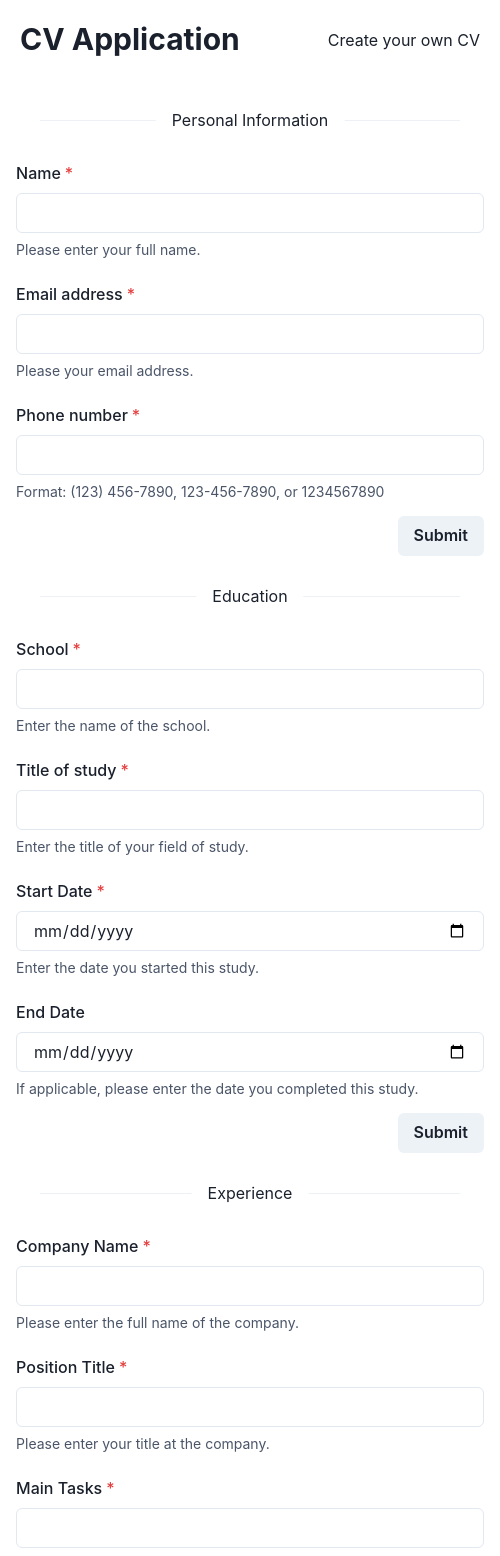
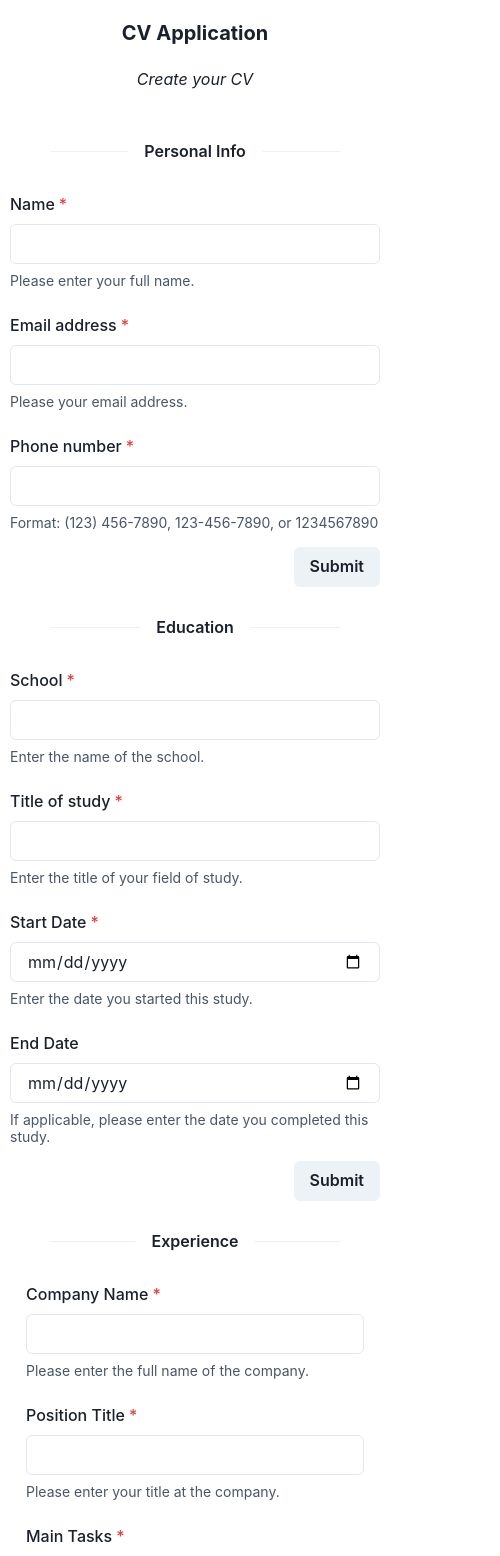
Before and after one commit to ForkEyeee/cv-application, a React (Vite) app: page / in a window 390 px wide. Shown: the top 1556 px of the page, 500 px wide, since content can reach past the window. Built offline with nearby package versions, Linux system fonts and the light colour scheme.

Commit message:
made app responsive and resizable for all screensizes

```diff
--- a/src/App.jsx
+++ b/src/App.jsx
@@ -1,10 +1,10 @@
 import { useState } from "react";
+import { Box, Flex, Button, Divider, AbsoluteCenter } from "@chakra-ui/react";
 import "./index.css";
-import { Box, Flex, Button, Divider, AbsoluteCenter } from "@chakra-ui/react";
+import Header from "./components/Header";
 import PersonalInformation from "./components/PersonalInformation";
 import Education from "./components/Education";
 import Experience from "./components/Experience";
-import Header from "./components/Header";
 
 function App() {
   const [experience, setExperience] = useState([]);
@@ -14,33 +14,48 @@ function App() {
   }
 
   return (
-    <Flex justifyContent={"center"} minW={"500px"}>
+    <Flex
+      justifyContent={"center"}
+      pl={{ base: "10px", sm: "0px" }}
+      pr={{ base: "10px", sm: "0px" }}
+      direction={{ base: "column", sm: "row" }}
+      className="swa"
+    >
       <Box>
         <Header />
         <Box position="relative" padding="10">
           <Divider />
-          <AbsoluteCenter bg="white" px="4">
-            Personal Information
+          <AbsoluteCenter
+            className="test"
+            bg="white"
+            px="4"
+            fontWeight={"semibold"}
+          >
+            Personal Info
           </AbsoluteCenter>
         </Box>
         <PersonalInformation />
         <Box position="relative" padding="10">
           <Divider />
-          <AbsoluteCenter bg="white" px="4">
+          <AbsoluteCenter bg="white" px="4" fontWeight={"semibold"}>
             Education
           </AbsoluteCenter>
         </Box>
         <Education />
         <Box position="relative" padding="10">
           <Divider />
-          <AbsoluteCenter bg="white" px="4">
+          <AbsoluteCenter bg="white" px="4" fontWeight={"semibold"}>
             Experience
           </AbsoluteCenter>
         </Box>
         <Experience handleAddExperience={handleAddExperience} />
         {experience}
-        <Button colorScheme="blue" onClick={handleAddExperience}>
-          Add
+        <Button
+          colorScheme="blue"
+          onClick={handleAddExperience}
+          mt={{ base: "20px", sm: "0px" }}
+        >
+          Add Experience
         </Button>
       </Box>
     </Flex>
--- a/src/components/Education.jsx
+++ b/src/components/Education.jsx
@@ -10,7 +10,6 @@ import {
   Flex,
   Box,
   Heading,
-  Container,
 } from "@chakra-ui/react";
 
 function Education() {
@@ -28,7 +27,7 @@ function Education() {
   }
 
   return (
-    <Container maxW="container.lg">
+    <Box maxW="container.lg">
       <form onSubmit={handleSubmit}>
         {!isEdit ? (
           <VStack spacing={6} align="stretch">
@@ -112,7 +111,7 @@ function Education() {
           <Button type="submit">{isEdit ? "Edit" : "Submit"}</Button>
         </Flex>
       </form>
-    </Container>
+    </Box>
   );
 }
 
--- a/src/components/Header.jsx
+++ b/src/components/Header.jsx
@@ -1,11 +1,19 @@
-import { HStack, Box, Flex, Heading, Text } from "@chakra-ui/react";
+import { Flex, Heading, Text } from "@chakra-ui/react";
 
 function Header() {
   return (
-    <HStack justifyContent={"space-between"} padding={5}>
-      <Heading>CV Application</Heading>
-      <Text pl={20}>Create your own CV</Text>
-    </HStack>
+    <Flex
+      justifyContent={"space-between"}
+      padding={5}
+      flexDirection={{ base: "column", sm: "row" }}
+      gap={{ base: "20px", sm: "0px" }}
+      alignItems={{ base: "center" }}
+    >
+      <Heading fontSize={{ base: "20px", sm: "26px" }}>CV Application</Heading>
+      <Text>
+        <em>Create your CV</em>
+      </Text>
+    </Flex>
   );
 }
 
--- a/src/components/PersonalInformation.jsx
+++ b/src/components/PersonalInformation.jsx
@@ -10,7 +10,6 @@ import {
   Flex,
   Box,
   Heading,
-  Container,
 } from "@chakra-ui/react";
 
 function PersonalInformation() {
@@ -27,7 +26,7 @@ function PersonalInformation() {
   }
 
   return (
-    <Container>
+    <Box>
       <form onSubmit={handleSubmit}>
         {!isEdit ? (
           <VStack spacing={6} align="stretch">
@@ -91,7 +90,7 @@ function PersonalInformation() {
           <Button type="submit">{isEdit ? "Edit" : "Submit"}</Button>
         </Flex>
       </form>
-    </Container>
+    </Box>
   );
 }
 
```
